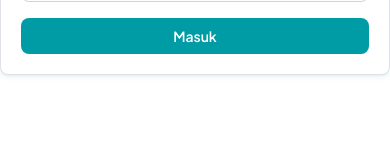
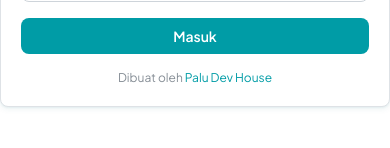
Before and after one commit to paludevhouse/personal-development-program, a Next.js app: page /login in a window 390 px wide. Shown: the part 392-540 px from the top of the page. Built offline with nearby package versions, Linux system fonts and the light colour scheme; no server answers.

Commit message:
feat: mobile-friendly nav (burger) + horizontal table scroll + Palu Dev House credit

```diff
--- a/components/AppLayout.tsx
+++ b/components/AppLayout.tsx
@@ -1,4 +1,4 @@
-import { AppShell, NavLink, Title, Group, Box, Paper, Button, Text, Burger, Divider } from "@mantine/core";
+import { AppShell, NavLink, Title, Group, Box, Paper, Button, Text, Burger, Divider, Anchor } from "@mantine/core";
 import Link from "next/link";
 import { useRouter } from "next/router";
 import { useDisclosure } from "@mantine/hooks";
@@ -103,6 +103,10 @@ export function AppLayout({ children }: { children: React.ReactNode }) {
             ))}
           </Box>
         ))}
+        <Text size="xs" c="dimmed" mt="md" ta="center">
+          Dibuat oleh{" "}
+          <Anchor href="https://paludevhouse.site" target="_blank" rel="noopener noreferrer" size="xs">Palu Dev House</Anchor>
+        </Text>
       </AppShell.Navbar>
       <AppShell.Main style={{ backgroundColor: "#f3f6f7" }}>
         <Paper p="lg" shadow="sm" radius="md" withBorder>
--- a/pages/academic-years/index.tsx
+++ b/pages/academic-years/index.tsx
@@ -54,6 +54,7 @@ export default function AcademicYearsPage() {
       ) : ((data.data ?? []).length === 0 && !data.isLoading) ? (
         <StateView icon={<CalendarBlank size={44} weight="duotone" />} title="Belum ada data" description="Tambah tahun ajaran untuk memulai." />
       ) : (
+        <Table.ScrollContainer minWidth={500}>
           <Table>
             <Table.Thead><Table.Tr><Table.Th>Tahun</Table.Th><Table.Th>Aktif</Table.Th><Table.Th /></Table.Tr></Table.Thead>
             <Table.Tbody>
@@ -70,6 +71,7 @@ export default function AcademicYearsPage() {
               ))}
             </Table.Tbody>
           </Table>
+        </Table.ScrollContainer>
       )}
     </Stack>
   );
--- a/pages/classes/index.tsx
+++ b/pages/classes/index.tsx
@@ -79,6 +79,7 @@ export default function ClassesPage() {
       ) : ((data.data ?? []).length === 0 && !data.isLoading) ? (
         <StateView icon={<Chalkboard size={44} weight="duotone" />} title="Belum ada data" description="Tambah kelas untuk tahun ajaran terpilih." />
       ) : (
+        <Table.ScrollContainer minWidth={500}>
           <Table>
             <Table.Thead><Table.Tr><Table.Th>Kelas</Table.Th><Table.Th>Wali Kelas</Table.Th><Table.Th /></Table.Tr></Table.Thead>
             <Table.Tbody>
@@ -95,6 +96,7 @@ export default function ClassesPage() {
               ))}
             </Table.Tbody>
           </Table>
+        </Table.ScrollContainer>
       )}
     </Stack>
   );
--- a/pages/counseling/index.tsx
+++ b/pages/counseling/index.tsx
@@ -250,6 +250,7 @@ export default function CounselingPage() {
       ) : rows.length === 0 ? (
         <StateView icon={<ChatCircleText size={44} weight="duotone" />} title="Belum ada konseling" description="Tambah catatan konseling untuk memulai riwayat bimbingan siswa." />
       ) : (
+        <Table.ScrollContainer minWidth={700}>
           <Table>
             <Table.Thead>
               <Table.Tr>
@@ -285,6 +286,7 @@ export default function CounselingPage() {
               ))}
             </Table.Tbody>
           </Table>
+        </Table.ScrollContainer>
       )}
     </Stack>
   );
--- a/pages/internships/index.tsx
+++ b/pages/internships/index.tsx
@@ -169,6 +169,7 @@ export default function InternshipsPage() {
       ) : ((data.data ?? []).length === 0 && !data.isLoading) ? (
         <StateView icon={<Briefcase size={44} weight="duotone" />} title="Belum ada data" description="Pilih tahun ajaran lalu tambah penempatan magang." />
       ) : (
+        <Table.ScrollContainer minWidth={800}>
           <Table>
             <Table.Thead>
               <Table.Tr>
@@ -216,6 +217,7 @@ export default function InternshipsPage() {
               })}
             </Table.Tbody>
           </Table>
+        </Table.ScrollContainer>
       )}
     </Stack>
   );
--- a/pages/login.tsx
+++ b/pages/login.tsx
@@ -1,6 +1,6 @@
 import { useState } from "react";
 import { useRouter } from "next/router";
-import { Button, Card, PasswordInput, TextInput, Title, Stack } from "@mantine/core";
+import { Anchor, Button, Card, PasswordInput, Text, TextInput, Title, Stack } from "@mantine/core";
 import { notifications } from "@mantine/notifications";
 import { useLogin } from "@/lib/hooks/useLogin";
 import type { NextPageWithLayout } from "@/pages/_app";
@@ -29,6 +29,9 @@ const LoginPage: NextPageWithLayout = () => {
         <TextInput label="Email" value={email} onChange={(e) => setEmail(e.currentTarget.value)} />
         <PasswordInput label="Kata Sandi" value={password} onChange={(e) => setPassword(e.currentTarget.value)} />
         <Button loading={login.isPending} onClick={submit}>Masuk</Button>
+        <Text size="xs" c="dimmed" ta="center">
+          Dibuat oleh <Anchor href="https://paludevhouse.site" target="_blank" rel="noopener noreferrer" size="xs">Palu Dev House</Anchor>
+        </Text>
       </Stack>
     </Card>
   );
--- a/pages/master-magang/index.tsx
+++ b/pages/master-magang/index.tsx
@@ -58,6 +58,7 @@ export default function MasterMagangPage() {
       ) : (companies.length === 0 && !data.isLoading) ? (
         <StateView icon={<Buildings size={44} weight="duotone" />} title="Belum ada data" description="Tambah perusahaan untuk membangun master data." />
       ) : (
+        <Table.ScrollContainer minWidth={700}>
           <Table>
             <Table.Thead><Table.Tr><Table.Th>Perusahaan</Table.Th><Table.Th>PIC</Table.Th><Table.Th>No. Telepon</Table.Th><Table.Th>Alamat</Table.Th><Table.Th>WhatsApp</Table.Th><Table.Th /></Table.Tr></Table.Thead>
             <Table.Tbody>
@@ -84,6 +85,7 @@ export default function MasterMagangPage() {
               })}
             </Table.Tbody>
           </Table>
+        </Table.ScrollContainer>
       )}
     </Stack>
   );
--- a/pages/students/index.tsx
+++ b/pages/students/index.tsx
@@ -102,6 +102,7 @@ export default function StudentsPage() {
       ) : rows.length === 0 ? (
         <StateView icon={<UsersThree size={44} weight="duotone" />} title="Tidak ada siswa" description="Tidak ada siswa yang cocok dengan filter ini." />
       ) : (
+        <Table.ScrollContainer minWidth={500}>
           <Table>
             <Table.Thead><Table.Tr><Table.Th>Nama</Table.Th><Table.Th>NIS</Table.Th><Table.Th>L/P</Table.Th><Table.Th>Status</Table.Th></Table.Tr></Table.Thead>
             <Table.Tbody>
@@ -113,6 +114,7 @@ export default function StudentsPage() {
               ))}
             </Table.Tbody>
           </Table>
+        </Table.ScrollContainer>
       )}
     </Stack>
   );
```
Lines whose indentation alone changed are shown as unchanged.
